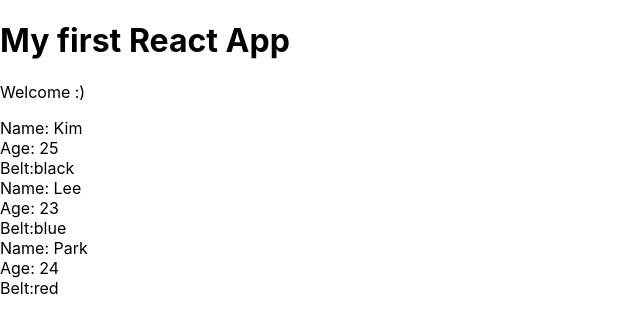
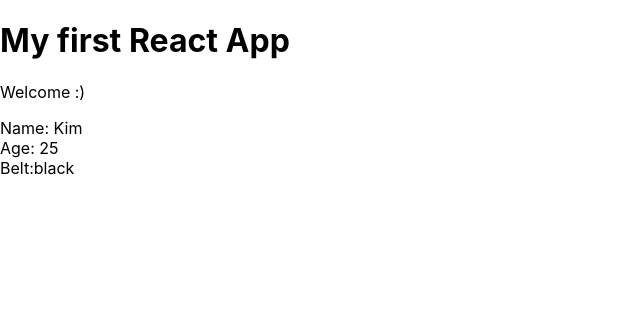
Before and after one commit to fjvbn2003/react_exercise, a React (Create React App) app in the folder my-app/: page / in a window 1280 px wide. Shown: the top 332 px of the page, without its empty margins (0-640 px from the left). Built offline with nearby package versions, Linux system fonts and the light colour scheme.

Commit message:
three ways to express conditional output

```diff
--- a/my-app/src/Ninjas.js
+++ b/my-app/src/Ninjas.js
@@ -2,18 +2,42 @@
 
 const Ninjas = ({ninjas}) => {
         //console.log(this.props);
-        const ninjaList = ninjas.map(ninja => {
-            return (
-            <div className="ninja" key={ninja.id}>
-                <div>Name: {ninja.name}</div>
-                <div>Age: {ninja.age}</div>
-                <div>Belt:{ninja.belt}</div>
-            </div>
-            )
-        });
+        // const ninjaList = ninjas.map(ninja => {
+        //     if(ninja.age >24){
+        //         return (
+        //             <div className="ninja" key={ninja.id}>
+        //                 <div>Name: {ninja.name}</div>
+        //                 <div>Age: {ninja.age}</div>
+        //                 <div>Belt:{ninja.belt}</div>
+        //             </div>
+        //             )
+        //     }
+        //     else{ return null}
+
+        // });
+        // const ninjaList = ninjas.map(ninja => {
+        //     return ninja.age>24 ? (
+        //         <div className="ninja" key={ninja.id}>
+        //             <div>Name: {ninja.name}</div>
+        //             <div>Age: {ninja.age}</div>
+        //             <div>Belt:{ninja.belt}</div>
+        //         </div>
+        //     ) : null;
+        // });
+
         return(
             <div className="ninja-list">
-                {ninjaList}
+                {
+                    ninjas.map(ninja => {
+                         return ninja.age>24 ? (
+                            <div className="ninja" key={ninja.id}>
+                                <div>Name: {ninja.name}</div>
+                                <div>Age: {ninja.age}</div>
+                                <div>Belt:{ninja.belt}</div>
+                                </div>
+                        ) : null;
+                })
+                }
             </div>
         )
 }
```
